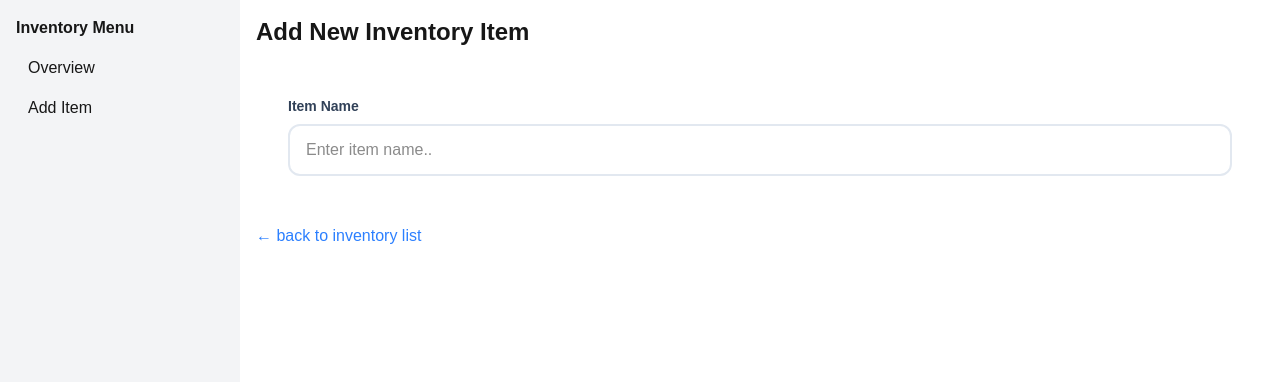
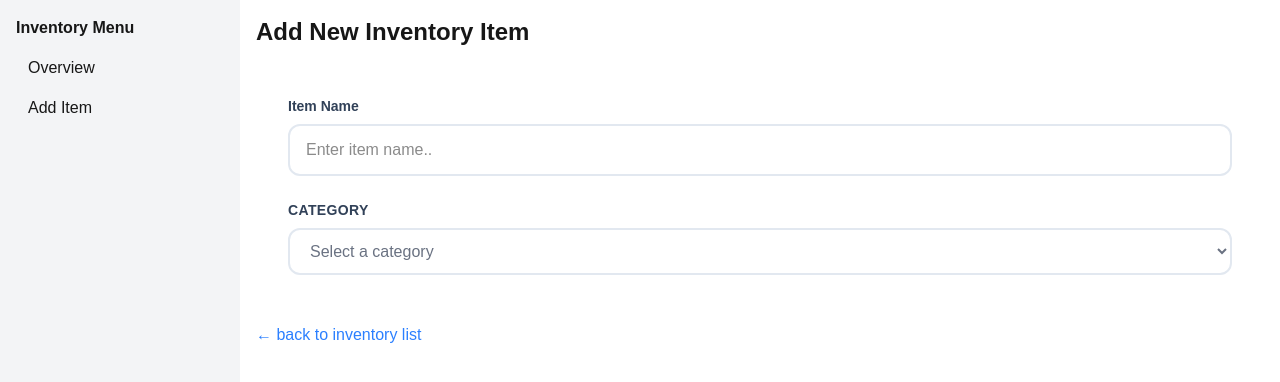
Before and after one commit to COS301-SE-2025/Coffee-Shop-Manager, a Next.js app in the folder koffieblik-login/: page /inventory/add in a window 1280 px wide. Shown: the top 382 px of the page. Built offline with nearby package versions, Linux system fonts and the light colour scheme.

Commit message:
Added add item page.

```diff
--- a/koffieblik-login/src/app/inventory/add/page.tsx
+++ b/koffieblik-login/src/app/inventory/add/page.tsx
@@ -24,6 +24,28 @@ export default function AddItemPage() {
             </div>
 
 
+            <div className="space-y-2">
+              <label htmlFor="category" className="block text-sm font-semibold text-slate-700 uppercase tracking-wide">
+                Category
+              </label>
+              <select
+                id="category"
+                name="category"
+
+                className="w-full px-4 py-3 text-gray-500 border-2 border-slate-200 rounded-xl focus:ring-4 focus:ring-blue-100 focus:border-blue-500 "
+                required
+              >
+                <option value="">Select a category</option>
+                <option value="Coffee"> Coffee</option>
+                <option value="Tea"> Tea</option>
+                <option value="Dairy">Dairy</option>
+                <option value="Mixes"> Mixes</option>
+                <option value="condiments"> condiments</option>
+                <option value="Other">Other</option>
+              </select>
+            </div>
+
+
       </form>
 
       <p className="mt-4">
```
